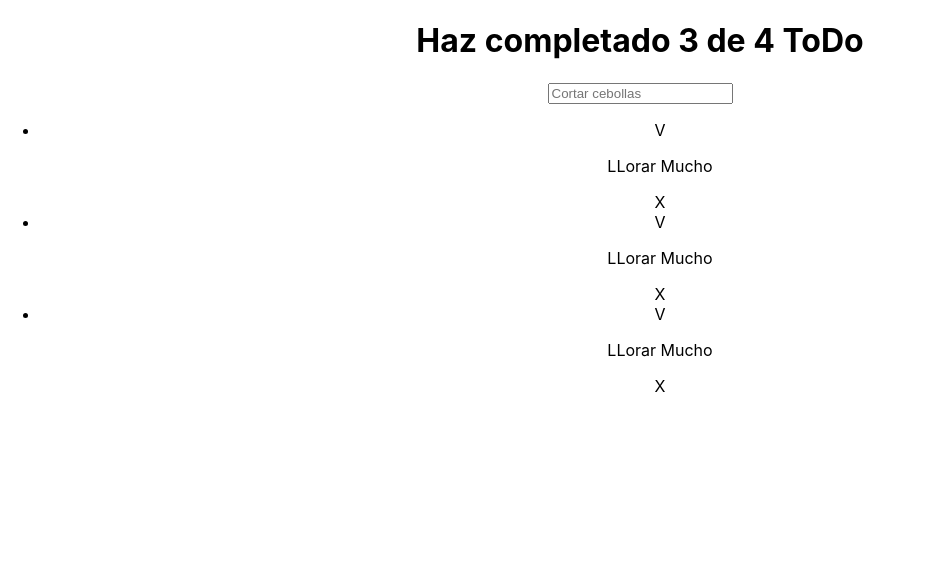
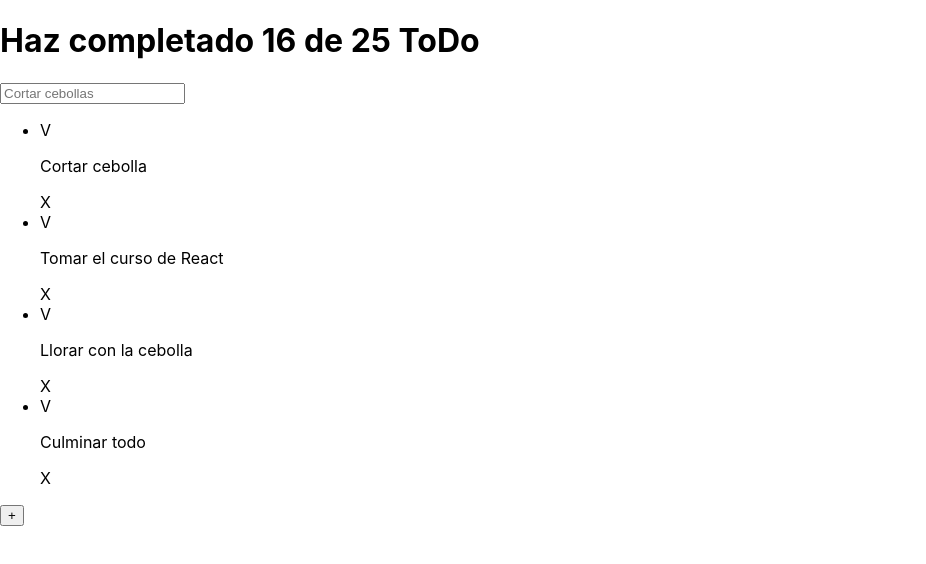
Before and after one commit to jguevara18/CURSO-REACT-INTRO, a React (Create React App) app: page / in a window 1280 px wide. Shown: the top 564 px of the page, without its empty margins (0-926 px from the left). Built offline with nearby package versions, Linux system fonts and the light colour scheme.

Commit message:
Listas To Do agregadas

```diff
--- a/src/App.js
+++ b/src/App.js
@@ -4,24 +4,37 @@ import { TodoCounter } from './TodoCounter';
 import { TodoSearch } from './TodoSearch';
 import { TodoList } from './TodoList';
 import { TodoItem } from './TodoItem';
+import { CreateTodoButton } from './CreateTodoButton';
+
+const defaultTodos = [
+  { text: 'Cortar cebolla', completed: true},
+  { text: 'Tomar el curso de React', completed: false},
+  { text: 'Llorar con la cebolla', completed: false},
+  { text: 'Culminar todo', completed: false},
+];
 
 function App() {
   return (
-    <div className="App">
 
-      <TodoCounter/>
+    <>
+      <TodoCounter completed= { 16 } total = { 25 }/>
       <TodoSearch/>
 
       <TodoList>
-        <TodoItem/>
-        <TodoItem/>
-        <TodoItem/>
+        { defaultTodos.map( todo => (
+          <TodoItem
+          key= { todo.text }
+          text= { todo.text }
+          completed= { todo.completed }/>
+        ))}
       </TodoList>
 
-      {/* <CreateTodoButton/> */}
+      <CreateTodoButton/>
+    </>
 
 
-    </div>
+
+
   );
 }
 
--- /dev/null
+++ b/src/CreateTodoButton.js
@@ -0,0 +1,6 @@
+function CreateTodoButton(){
+    return (
+      <button>+</button>
+    )};
+
+export { CreateTodoButton };
--- a/src/TodoCounter.js
+++ b/src/TodoCounter.js
@@ -1,7 +1,7 @@
-function TodoCounter(){
+function TodoCounter( { total, completed } ){
     return (
       <h1>
-        Haz completado 3 de 4 ToDo
+        Haz completado { completed } de { total } ToDo
       </h1>
     )};
 
--- a/src/TodoItem.js
+++ b/src/TodoItem.js
@@ -1,8 +1,8 @@
-function TodoItem(){
+function TodoItem(props){
     return (
       <li>
         <span>V</span>
-        <p>LLorar Mucho</p>
+        <p>{ props.text }</p>
         <span>X</span>
       </li>
     );
--- a/src/TodoList.js
+++ b/src/TodoList.js
@@ -1,7 +1,7 @@
-function TodoList(props){
+function TodoList({ children }){
     return (
      <ul>
-        { props.children }
+        { children }
      </ul>
     )};
 
```
Also changed, not shown: 2 other files (tests, documents, lock files or other folders).
